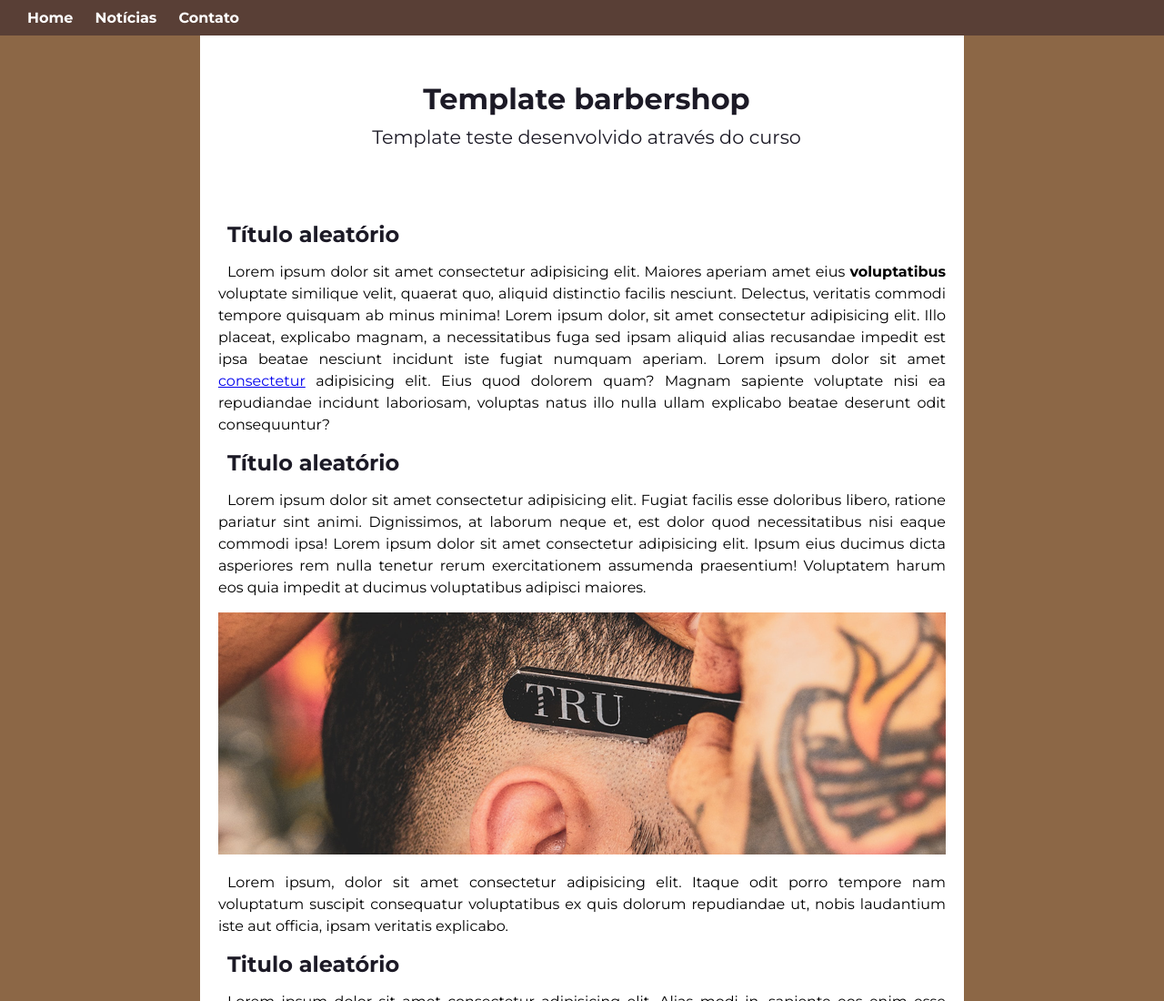
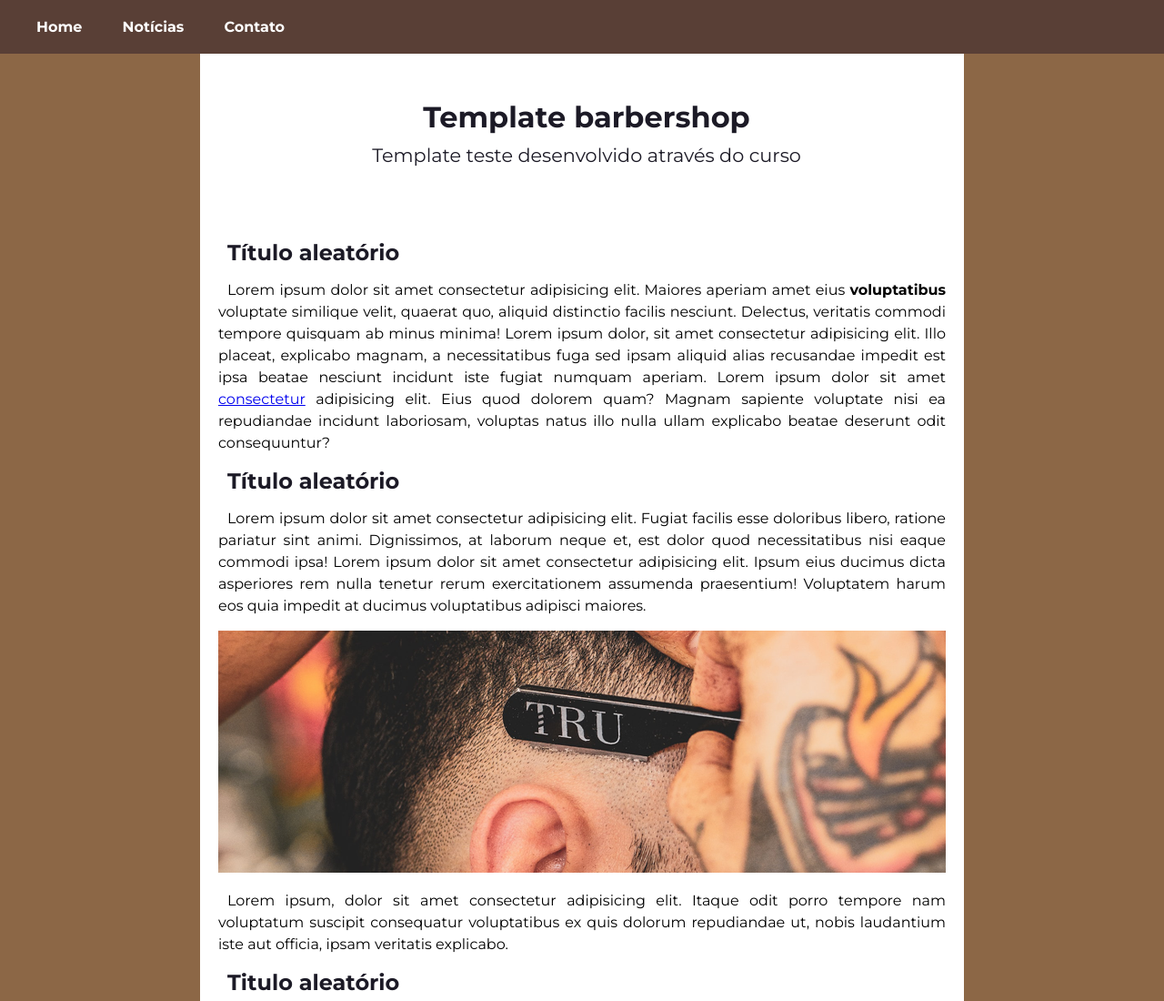
Before and after one commit to renatomarttins/barbershop, a plain HTML site: page index.html in a window 1280 px wide. Shown: the top 1100 px of the page at 91% size. Drawn offline with Linux system fonts and the light colour scheme.

Commit message:
cabecalho consertado

```diff
--- a/style/style.css
+++ b/style/style.css
@@ -32,7 +32,7 @@ header {
 
 nav {
     background-color: var(--cor5);
-    padding: 10px;
+    padding: 20px;
 
 
 }
@@ -41,6 +41,7 @@ nav > a {
     text-decoration: none;
     font-weight: bold;
     padding: 10px;
+    margin-right: 20px;
     transition-duration: 0.4s;
 }
 
```
